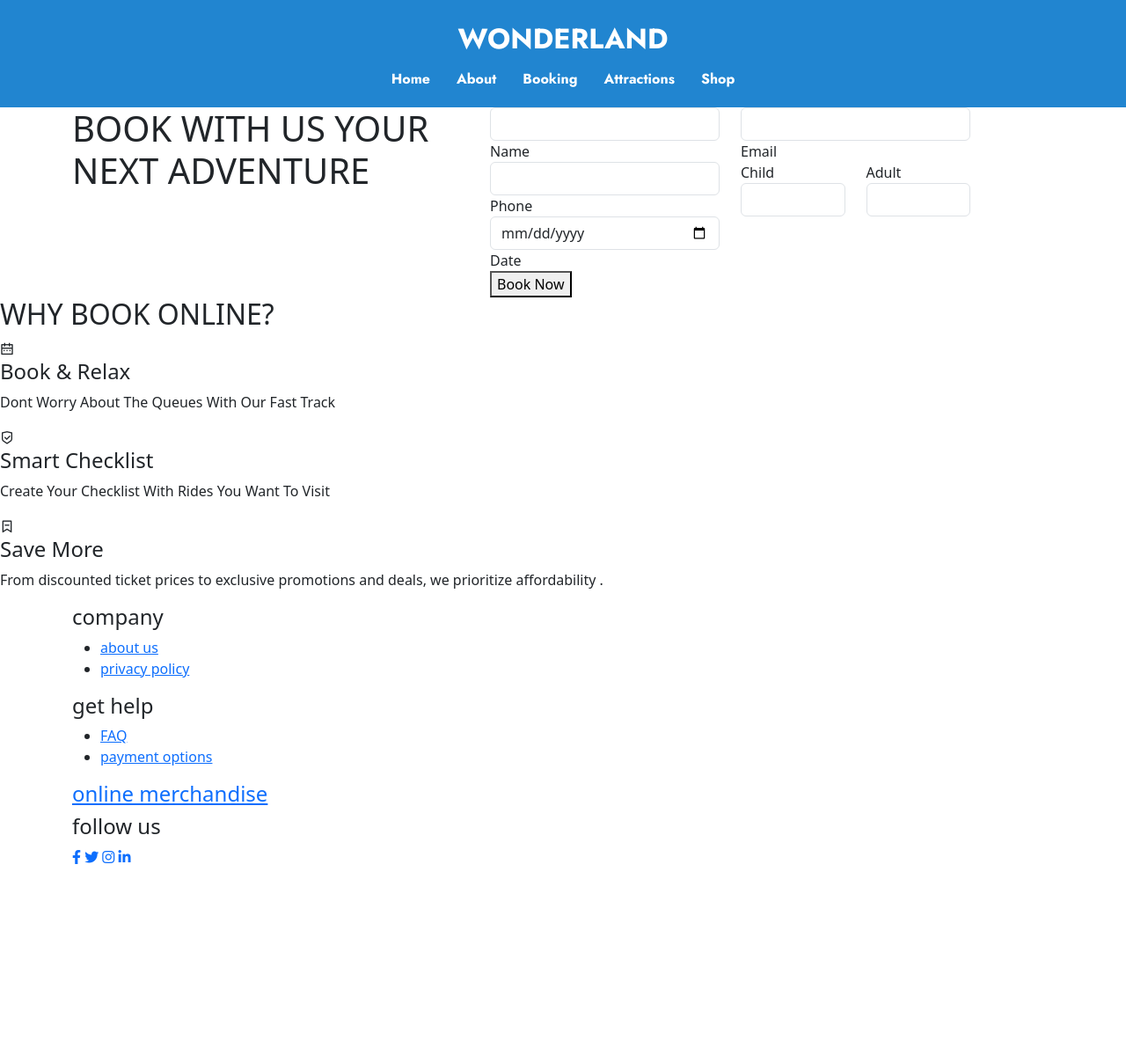
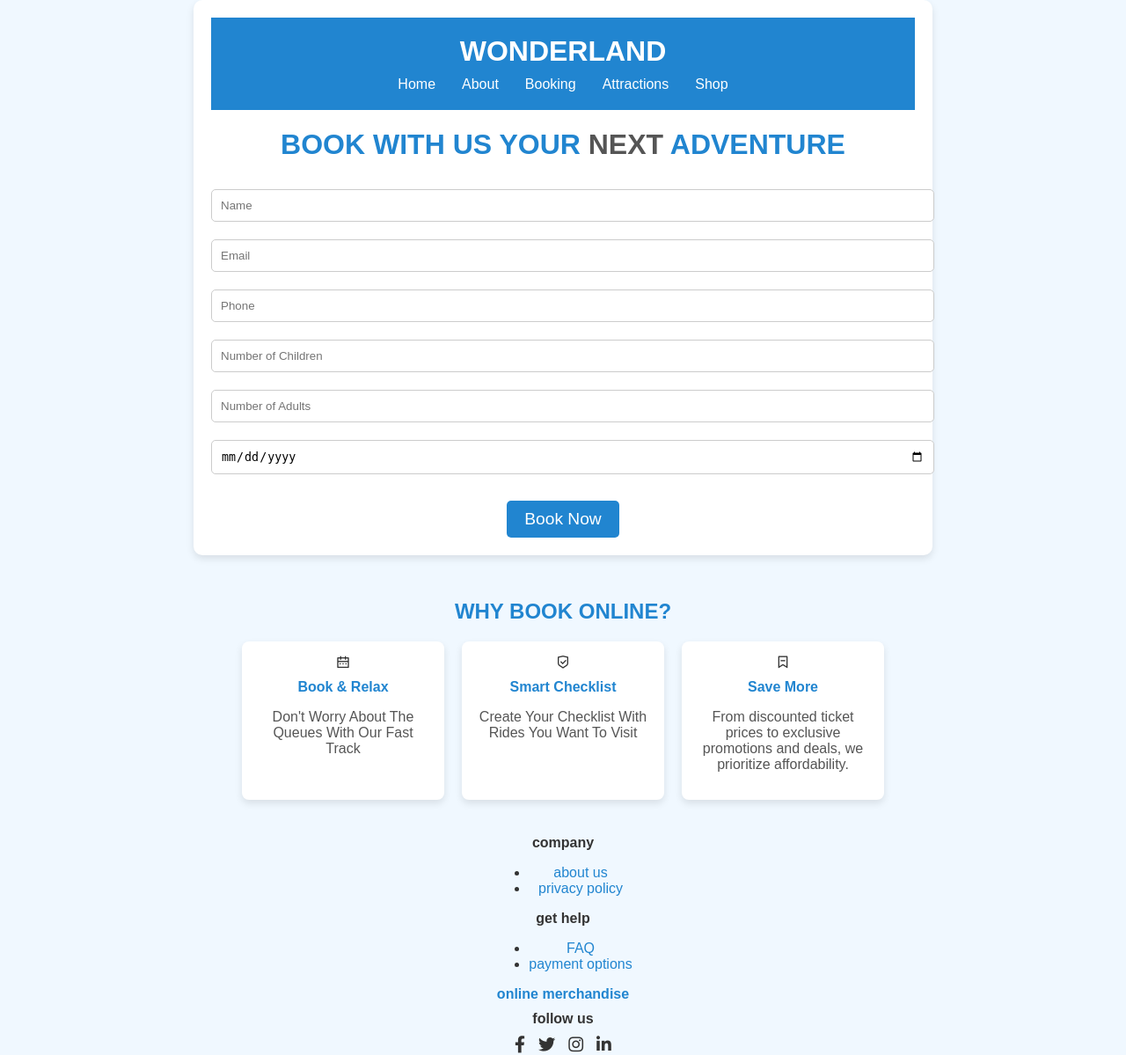
Before and after one commit to KhadeejahMansoor/thrillville, a PHP site: page /booking3.php in a window 1280 px wide. Shown: the whole page at 88% size. Before the commit the page ends 982 px from the top, so only its background shows below. Run offline with PHP 8.4, Linux system fonts and the light colour scheme; some libraries are stand-ins or nearby versions.

Commit message:
Update booking3.php

```diff
--- a/booking3.php
+++ b/booking3.php
@@ -3,140 +3,206 @@
   <head>
     <meta charset="UTF-8" />
     <meta name="viewport" content="width=device-width, initial-scale=1.0" />
-    <title>Book US</title>
+    <title>Book Us</title>
 
     <link
       href="https://cdn.jsdelivr.net/npm/remixicon@3.5.0/fonts/remixicon.css"
       rel="stylesheet"
     />
     <link
-      href="https://cdn.jsdelivr.net/npm/remixicon@3.4.0/fonts/remixicon.css"
+      href="https://cdnjs.cloudflare.com/ajax/libs/font-awesome/5.15.1/css/all.min.css"
       rel="stylesheet"
     />
+    <style>
+      body {
+        margin: 0;
+        padding: 0;
+        font-family: "Jost", sans-serif;
+        background-color: #f0f8ff; /* Light blue background */
+        display: flex;
+        flex-direction: column;
+        align-items: center;
+        justify-content: center;
+        min-height: 100vh;
+        color: #333;
+      }
 
-    <link type="text/css" rel="stylesheet" href="css/bootstrap.min.css" />
+      #booking {
+        width: 100%;
+        max-width: 800px;
+        background: #fff;
+        padding: 20px;
+        border-radius: 10px;
+        box-shadow: 0 4px 8px rgba(0, 0, 0, 0.1);
+      }
 
-    <link type="text/css" rel="stylesheet" href="css/footer.css" />
-    <link type="text/css" rel="stylesheet" href="css/booking3.css" />
-    <link
-      rel="stylesheet"
-      type="text/css"
-      href="https://cdnjs.cloudflare.com/ajax/libs/font-awesome/5.15.1/css/all.min.css"
-    />
-    <link type="text/css" rel="stylesheet" href="css/header.css" />
-    <link
-      rel="stylesheet"
-      type="text/css"
-      href="https://cdnjs.cloudflare.com/ajax/libs/font-awesome/5.15.1/css/all.min.css"
-    />
-    <link rel="preconnect" href="https://fonts.googleapis.com" />
-    <link rel="preconnect" href="https://fonts.gstatic.com" crossorigin />
-    <link
-      href="https://fonts.googleapis.com/css2?family=Jost:ital,wght@0,700;1,200;1,300;1,400&display=swap"
-      rel="stylesheet"
-    />
+      .booking-cta h1 {
+        font-size: 2em;
+        text-align: center;
+        color: #2185d0;
+      }
 
-    <link
-      rel="stylesheet"
-      href="https://cdnjs.cloudflare.com/ajax/libs/font-awesome/6.
-4.2/css/all.min.css"
-      integrity="sha512-z3gLpd7yknf1YoNbCzqR
-Kc4qyor8gaKU1qmn+CShxbuBusANI9QpRohGBreCFkKxLhei6S9CQXFEbbKuqLg0DA=="
-      crossorigin="anonymous"
-      referrerpolicy="no-referrer"
-    />
+      .booking-cta h1 span {
+        color: #555;
+      }
 
-    <link
-      rel="stylesheet"
-      href="https://unpkg.com/boxicons@latest/css/boxicons.min.css"
-    />
+      .form-control {
+        width: 100%;
+        padding: 10px;
+        margin: 10px 0;
+        border: 1px solid #ccc;
+        border-radius: 5px;
+      }
+
+      .form-label {
+        font-size: 0.9em;
+        margin-top: 5px;
+        color: #666;
+      }
+
+      .form-btn {
+        text-align: center;
+        margin-top: 20px;
+      }
+
+      .submit-btn {
+        background-color: #2185d0;
+        color: white;
+        border: none;
+        padding: 10px 20px;
+        font-size: 1.2em;
+        border-radius: 5px;
+        cursor: pointer;
+        transition: background-color 0.3s;
+      }
+
+      .submit-btn:hover {
+        background-color: #1673a3;
+      }
+
+      .memories {
+        text-align: center;
+        margin-top: 30px;
+      }
+
+      .memories__header h2 {
+        color: #2185d0;
+      }
+
+      .memories__grid {
+        display: flex;
+        justify-content: center;
+        gap: 20px;
+        margin-top: 20px;
+      }
+
+      .memories__card {
+        background: #fff;
+        padding: 15px;
+        border-radius: 8px;
+        box-shadow: 0 4px 8px rgba(0, 0, 0, 0.1);
+        text-align: center;
+        width: 200px;
+      }
+
+      .memories__card h4 {
+        color: #2185d0;
+        margin: 10px 0;
+      }
+
+      .memories__card p {
+        color: #555;
+      }
+
+      footer {
+        margin-top: 30px;
+        text-align: center;
+        color: #333;
+      }
+
+      footer h4 {
+        margin: 10px 0;
+      }
+
+      footer a {
+        text-decoration: none;
+        color: #2185d0;
+      }
+
+      footer .social-links {
+        margin-top: 10px;
+        display: flex;
+        justify-content: center;
+        gap: 15px;
+      }
+
+      footer .social-links a {
+        color: #333;
+        font-size: 1.2em;
+        transition: color 0.3s;
+      }
+
+      footer .social-links a:hover {
+        color: #2185d0;
+      }
+    </style>
   </head>
 
   <body>
-
     <div id="booking" class="section">
-      <?php include('header.php'); ?>
+      <?php include("header.php"); ?>
       <div class="section-center">
         <div class="container">
-          <div class="row">
-            <div class="col-md-5">
           <div class="booking-cta">
             <h1>BOOK WITH US YOUR <span> NEXT</span> ADVENTURE</h1>
           </div>
-            </div>
 
-            <div class="col-md-6 col-md-offset-1">
           <div class="booking-form">
             <form action="bookingf.php" method="post">
               <div class="row">
-                    <div class="col-md-6">
-                      <div class="form-group">
-                        <input class="form-control" type="text" name="name" />
-                        <span class="form-label">Name</span>
+                <div>
+                  <input class="form-control" type="text" name="name" placeholder="Name" />
                 </div>
-                    </div>
-                    <div class="col-md-6">
-                      <div class="form-group">
-                        <input class="form-control" type="email" name="email" />
-                        <span class="form-label">Email</span>
-                      </div>
+                <div>
+                  <input class="form-control" type="email" name="email" placeholder="Email" />
                 </div>
               </div>
               <div class="row">
-                    <div class="col-md-6">
-                      <div class="form-group">
-                        <input class="form-control" type="tel" name="phone"  />
-                        <span class="form-label">Phone</span>
+                <div>
+                  <input class="form-control" type="tel" name="phone" placeholder="Phone" />
                 </div>
-                    </div>
-                    <div class="col-md-3 col-sm-6">
-                      <div class="form-group">
-                        <span class="form-label">Child</span>
+                <div>
                   <input
                     class="form-control"
                     type="number"
                     name="Child"
                     id="childTickets"
-                          required
+                    placeholder="Number of Children"
                     min="0"
                     max="20"
                   />
-                        <span class="select-arrow"></span>
                 </div>
-                    </div>
-                    <div class="col-md-3 col-sm-6">
-                      <div class="form-group">
-                        <span class="form-label">Adult</span>
+                <div>
                   <input
-                        name="Adult"
                     class="form-control"
                     type="number"
+                    name="Adult"
                     id="adultTickets"
-                          required
+                    placeholder="Number of Adults"
                     min="0"
                     max="20"
                   />
-                        <span class="select-arrow"></span>
-                      </div>
                 </div>
               </div>
               <div class="row">
-                    <div class="col-md-6">
-                      <div class="form-group">
-                        <input  name="date"   class="form-control" type="date" required />
-                        <span class="form-label">Date</span>
-                      </div>
+                <div>
+                  <input class="form-control" type="date" name="date" required />
                 </div>
               </div>
               <div class="form-btn">
-                    <button type="Submit" class="submit-btn" onclick="addToCartAndRedirect()">
-                      Book Now
-                    </button>
+                <button type="submit" class="submit-btn" onclick="addToCartAndRedirect()">Book Now</button>
               </div>
             </form>
-              </div>
-            </div>
-
           </div>
         </div>
       </div>
@@ -150,7 +216,7 @@ Kc4qyor8gaKU1qmn+CShxbuBusANI9QpRohGBreCFkKxLhei6S9CQXFEbbKuqLg0DA=="
           <div class="memories__card">
             <span><i class="ri-calendar-2-line"></i></span>
             <h4>Book & Relax</h4>
-            <p>Dont Worry About The Queues With Our Fast Track</p>
+            <p>Don't Worry About The Queues With Our Fast Track</p>
           </div>
           <div class="memories__card">
             <span><i class="ri-shield-check-line"></i></span>
@@ -160,36 +226,12 @@ Kc4qyor8gaKU1qmn+CShxbuBusANI9QpRohGBreCFkKxLhei6S9CQXFEbbKuqLg0DA=="
           <div class="memories__card">
             <span><i class="ri-bookmark-2-line"></i></span>
             <h4>Save More</h4>
-            <p>
-              From discounted ticket prices to exclusive promotions and deals,
-              we prioritize affordability .
-            </p>
+            <p>From discounted ticket prices to exclusive promotions and deals, we prioritize affordability.</p>
           </div>
         </div>
       </div>
     </section>
 
-    <?php include('footer.php'); ?>
-
-    <script src="js/jquery.min.js"></script>
-    <script>
-      $(".form-control").each(function () {
-        floatedLabel($(this));
-      });
-
-      $(".form-control").on("input", function () {
-        floatedLabel($(this));
-      });
-
-      function floatedLabel(input) {
-        var $field = input.closest(".form-group");
-        if (input.val()) {
-          $field.addClass("input-not-empty");
-        } else {
-          $field.removeClass("input-not-empty");
-        }
-      }
-    </script>
-
+    <?php include("footer.php"); ?>
   </body>
 </html>
```
Lines whose indentation alone changed are shown as unchanged.
